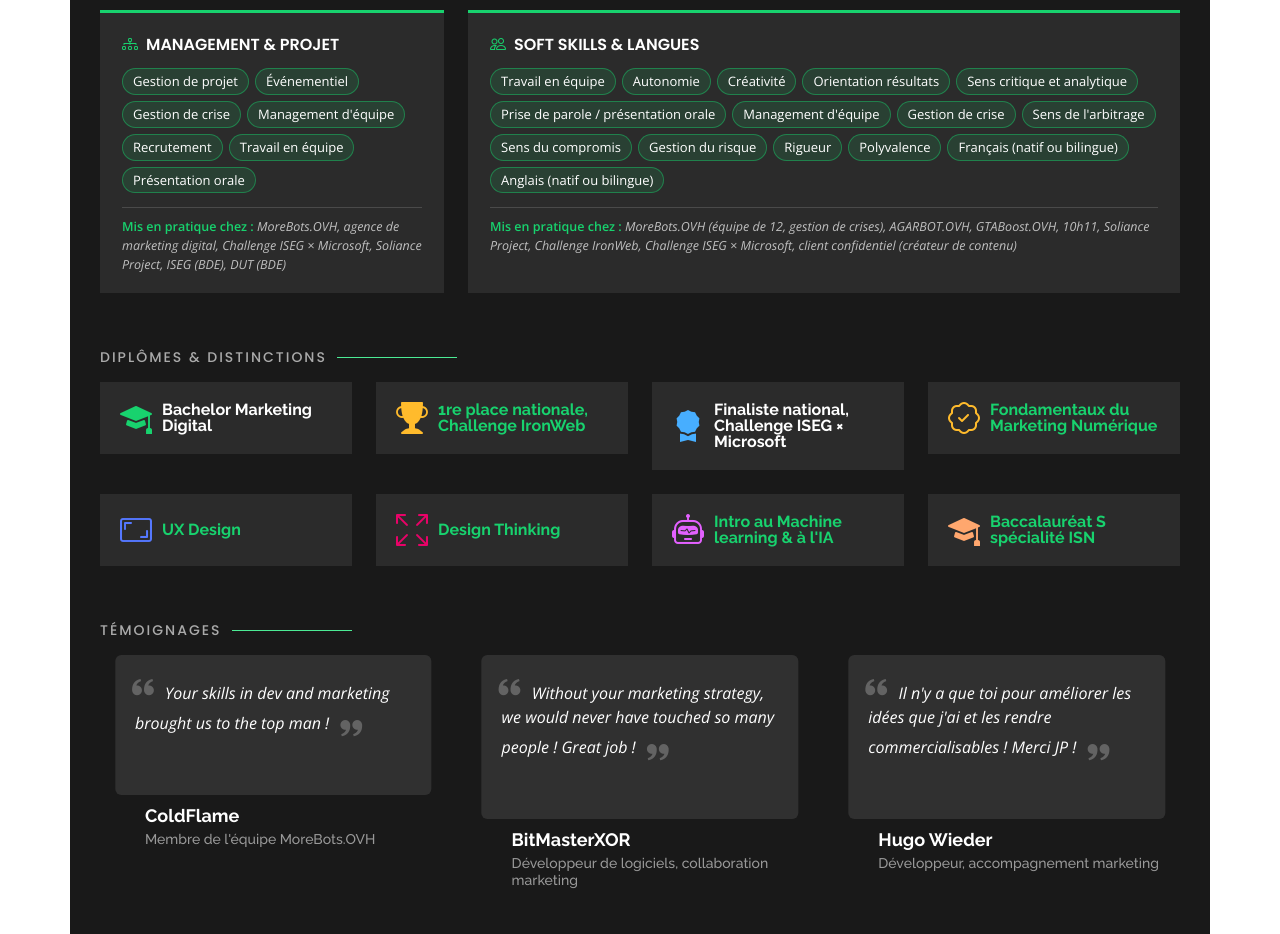
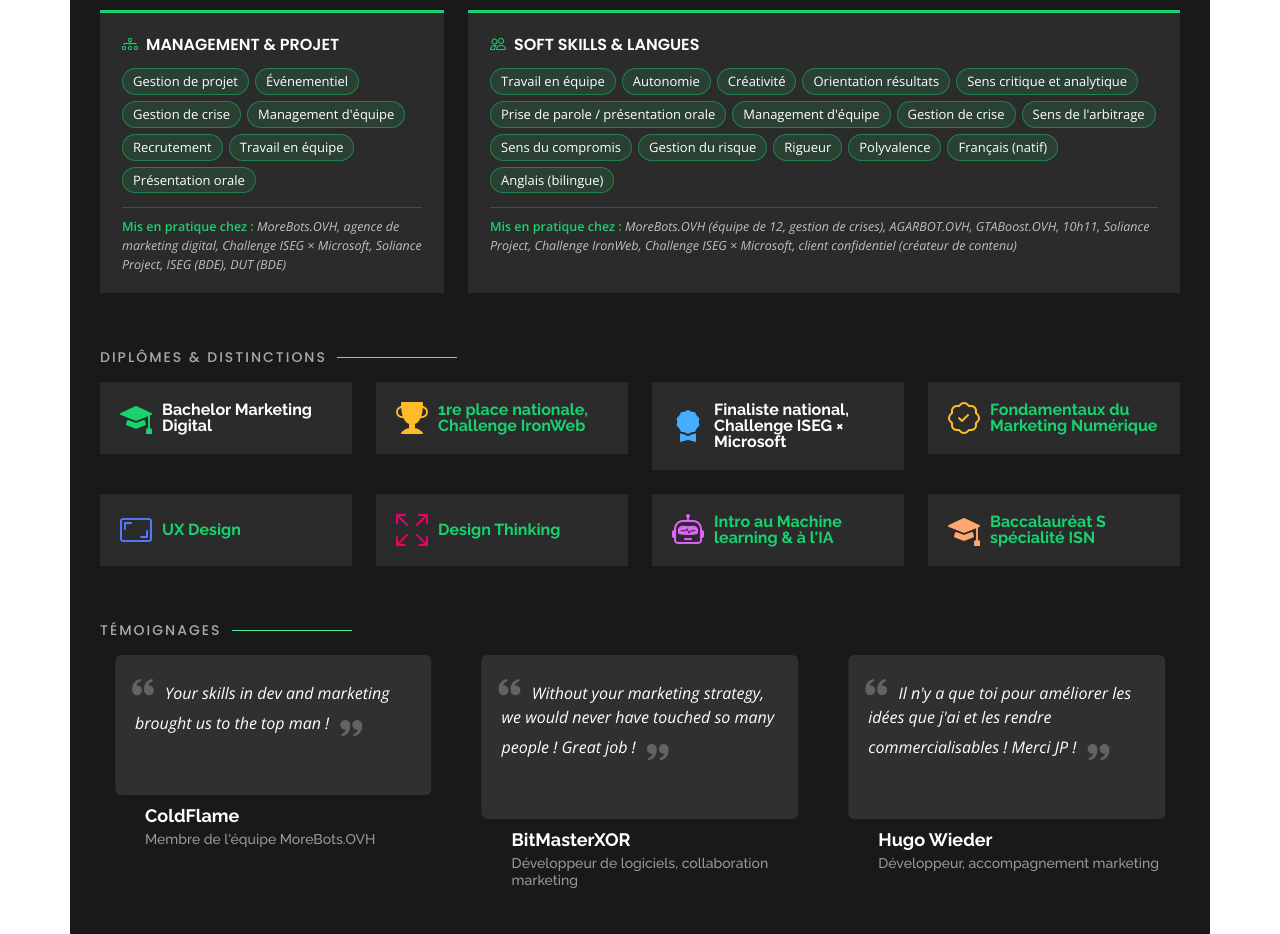
Before and after one commit to PADJean/CV, a plain HTML site: page index.html in a window 1280 px wide. Shown: the part 2940-3874 px from the top of the page. Drawn offline with nearby package versions, Linux system fonts and the light colour scheme.

Commit message:
Update language proficiency descriptions in index.html

```diff
--- a/index.html
+++ b/index.html
@@ -348,8 +348,8 @@
               <li>Gestion du risque</li>
               <li>Rigueur</li>
               <li>Polyvalence</li>
-              <li>Français (natif ou bilingue)</li>
-              <li>Anglais (natif ou bilingue)</li>
+              <li>Français (natif)</li>
+              <li>Anglais (bilingue)</li>
             </ul>
             <p class="skill-where"><strong>Mis en pratique chez :</strong> MoreBots.OVH (équipe de 12, gestion de crises), AGARBOT.OVH, GTABoost.OVH, 10h11, Soliance Project, Challenge IronWeb, Challenge ISEG × Microsoft, client confidentiel (créateur de contenu)</p>
           </div>
```
